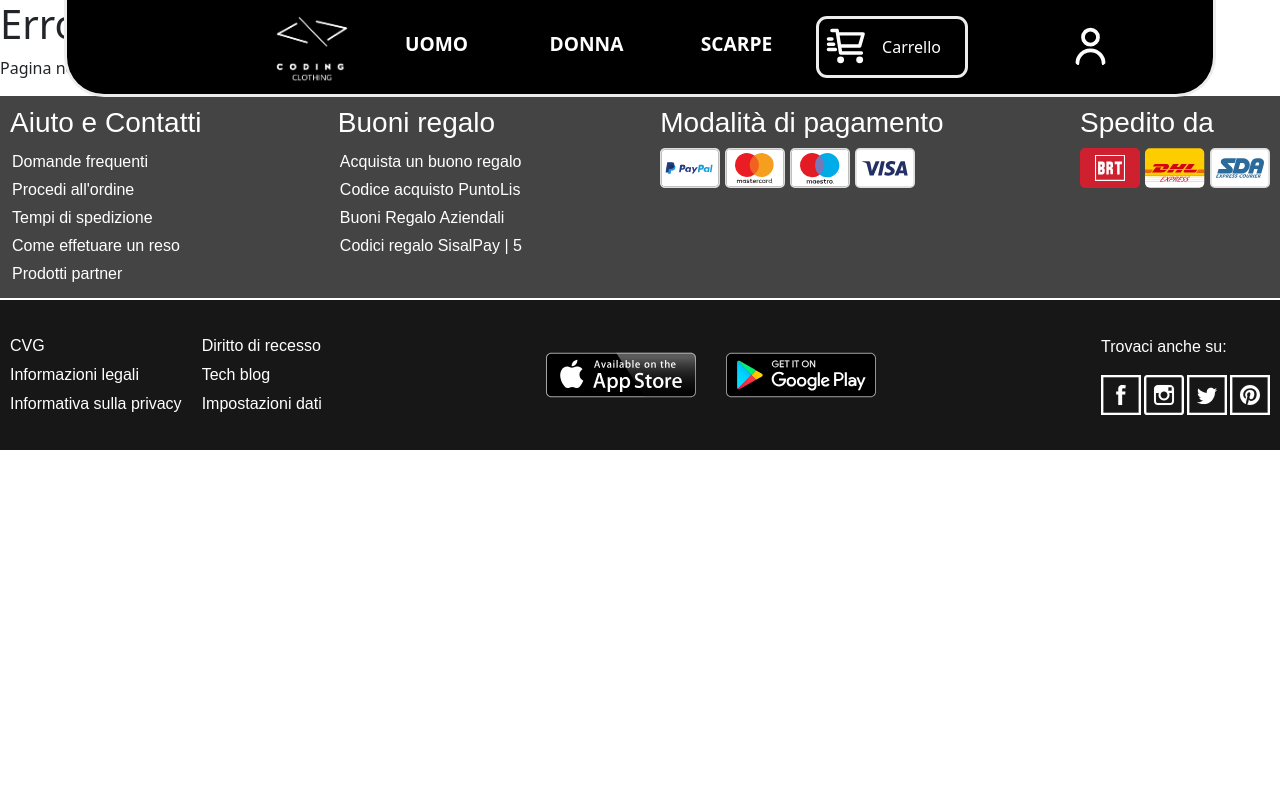
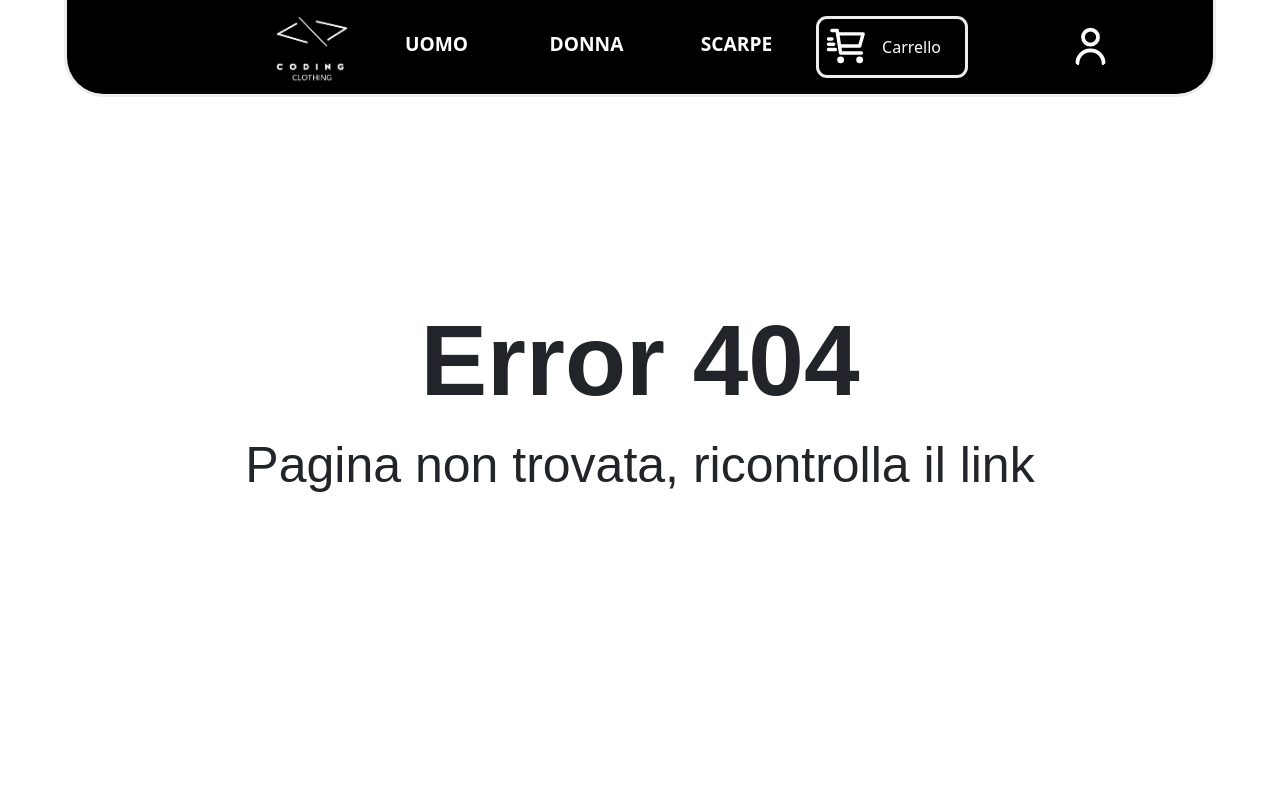
Before and after one commit to develhope-team-projects/fs16_it_team3, a React (Vite) app: page /login in a window 1280 px wide. Shown: the top 800 px of the page. Built offline with nearby package versions, Linux system fonts and the light colour scheme.

Commit message:
fix 404 page

```diff
--- a/src/pages/NotFound.jsx
+++ b/src/pages/NotFound.jsx
@@ -2,9 +2,9 @@ import "../style/NotFound.css"
 
 export const NotFound = () => {
     return (
-      <>
-          <h1>Error 404</h1>
-          <p>Pagina non trovata, ricontrolla il link</p>
-      </>
+      <div style={{margin:"300px 0", display:"flex", justifyContent:"center", alignItems:"center", flexDirection:"column"}}>
+          <h1 style={{fontFamily:"sans-serif", fontSize:"100px", fontWeight:"bolder"}}>Error 404</h1>
+          <p style={{fontFamily:"sans-serif", fontSize:"50px"}}>Pagina non trovata, ricontrolla il link</p>
+      </div>
     );
   };
```
